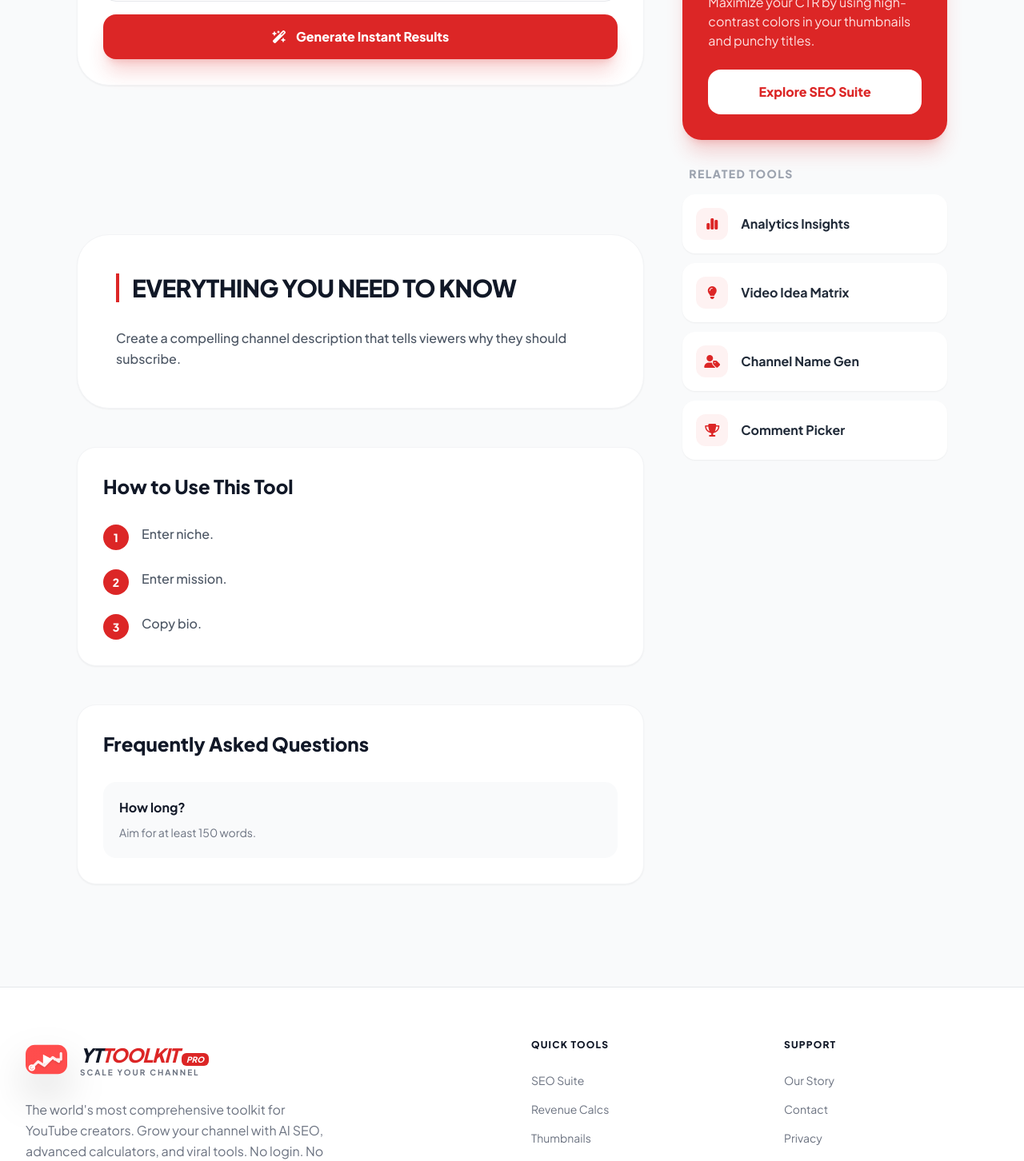
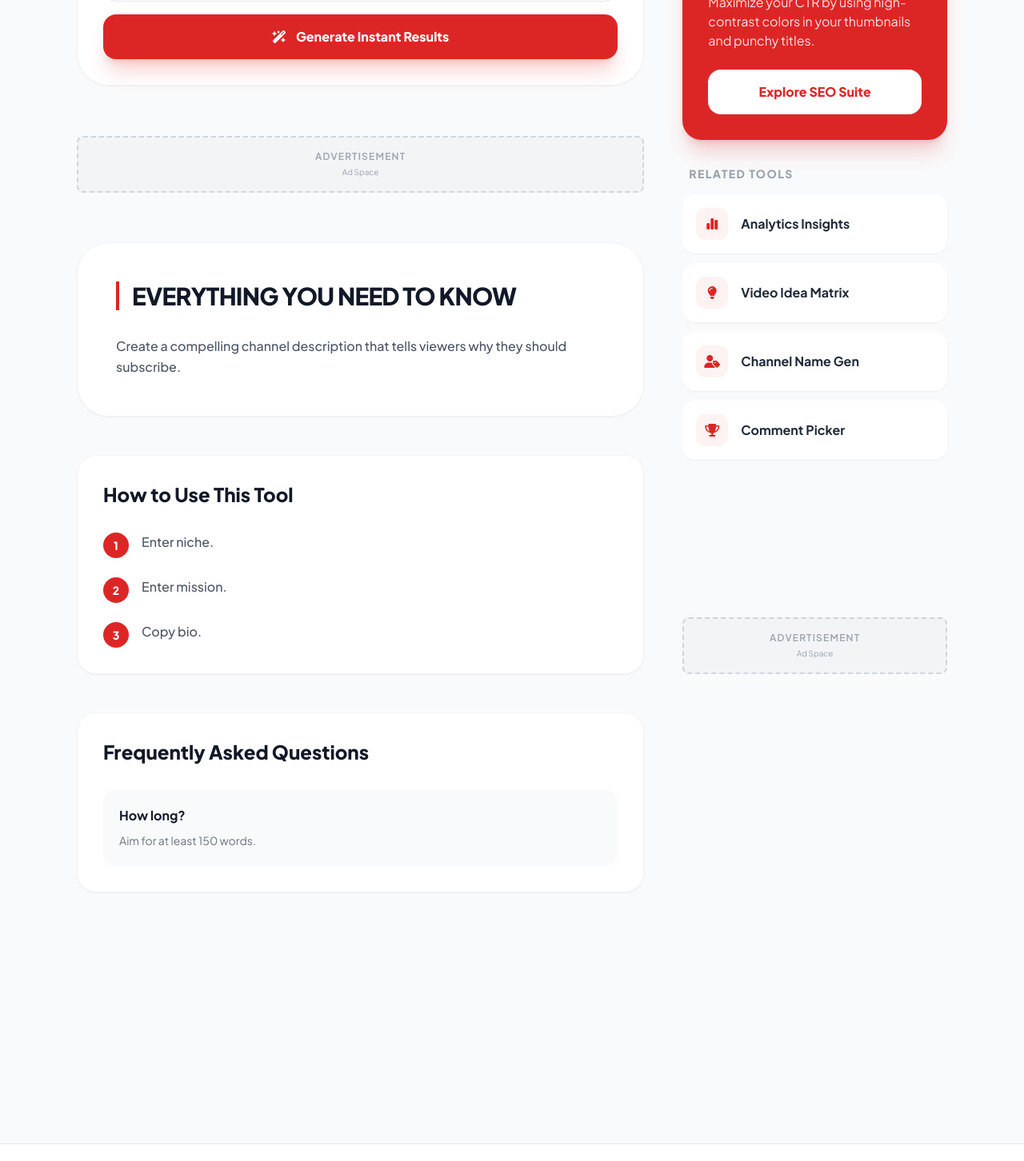
Before and after one commit to nomanafridi941-ops/YT-Toolkit, a React (Vite) app: page /tool/bio-generator in a window 1280 px wide. Shown: the part 330-1782 px from the top of the page at 80% size. Built offline with nearby package versions, Linux system fonts and the light colour scheme.

Commit message:
Add bottom 728x90 banner ads to Home, Tools List, and Tool Detail pages

```diff
--- a/pages/Home.tsx
+++ b/pages/Home.tsx
@@ -122,6 +122,10 @@ const Home: React.FC = () => {
         </section>
 
         <AdPlaceholder className="mt-12" />
+
+        <div className="mt-16 mb-8">
+          <TopBannerAd />
+        </div>
       </div>
     </div>
   );
--- a/pages/ToolDetail.tsx
+++ b/pages/ToolDetail.tsx
@@ -2,8 +2,8 @@
 import React, { useEffect } from 'react';
 import { useParams } from 'react-router-dom';
 import { TOOLS } from '../constants';
-import { AD_CODES } from '../config/adCodes';
 import AdPlaceholder from '../components/AdPlaceholder';
+import TopBannerAd from '../components/TopBannerAd';
 import ThumbnailTool from '../tools/ThumbnailTool';
 import CalculatorTool from '../tools/CalculatorTool';
 import TemplateTool from '../tools/TemplateTool';
@@ -75,11 +75,7 @@ const ToolDetail: React.FC = () => {
           <div className="lg:col-span-8 space-y-12">
             <section>{renderToolUI()}</section>
 
-            <AdPlaceholder
-              size="728x90"
-              label="Advertisement"
-              adCode={AD_CODES.banner728x90}
-            />
+            <AdPlaceholder />
 
             {/* Rich SEO Content Section */}
             <section className="bg-white dark:bg-slate-800 p-8 md:p-12 rounded-[40px] border border-gray-100 dark:border-slate-700 shadow-sm transition-theme">
@@ -133,7 +129,13 @@ const ToolDetail: React.FC = () => {
                 ))}
               </div>
             </div>
+
+            <AdPlaceholder className="min-h-[400px]" />
           </aside>
+        </div>
+
+        <div className="mt-16 mb-8">
+          <TopBannerAd />
         </div>
       </div>
     </div>
--- a/pages/ToolsList.tsx
+++ b/pages/ToolsList.tsx
@@ -57,7 +57,9 @@ const ToolsList: React.FC = () => {
         ))}
       </div>
 
-      <AdPlaceholder className="mt-12" />
+      <div className="mt-16 mb-8">
+        <TopBannerAd />
+      </div>
     </div>
   );
 };
```
